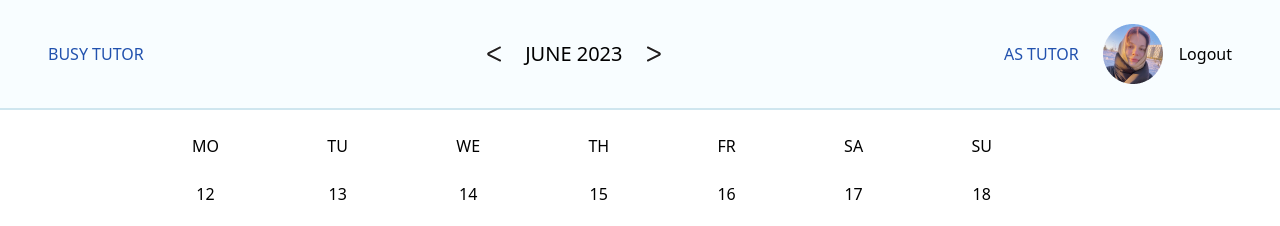
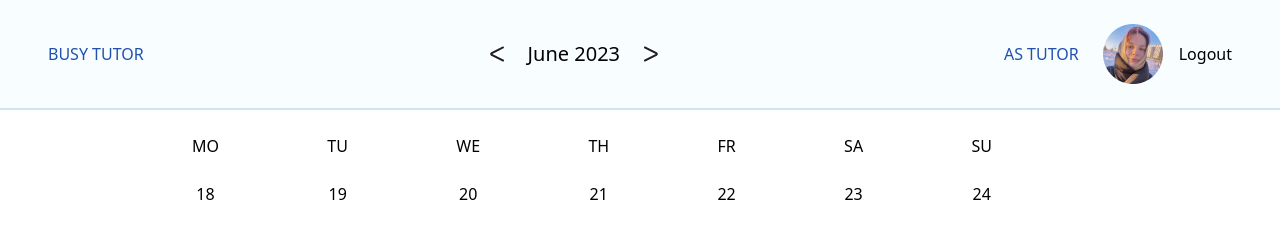
Before and after one commit to mpvnlv/Busy_tutor, a React (Create React App) app in the folder frontend/: page / in a window 1280 px wide. Shown: the top 226 px of the page. Built offline with nearby package versions, Linux system fonts and the light colour scheme.

Commit message:
Add days in week scrolling

```diff
--- a/frontend/package.json
+++ b/frontend/package.json
@@ -3,11 +3,13 @@
   "version": "0.1.0",
   "private": true,
   "dependencies": {
+    "@reduxjs/toolkit": "^1.9.5",
     "@testing-library/jest-dom": "^5.16.5",
     "@testing-library/react": "^13.4.0",
     "@testing-library/user-event": "^13.5.0",
     "react": "^18.2.0",
     "react-dom": "^18.2.0",
+    "react-redux": "^8.1.0",
     "react-scripts": "5.0.1",
     "web-vitals": "^2.1.4"
   },
--- a/frontend/src/components/Calendar/Constants.js
+++ b/frontend/src/components/Calendar/Constants.js
@@ -1 +1,119 @@
-export const days_name = ["MO", "TU", "WE", "TH", "FR", "SA", "SU"]
+export const days_name = ["MO", "TU", "WE", "TH", "FR", "SA", "SU"];
+export const months_name = [
+  "January",
+  "February",
+  "March",
+  "April",
+  "May",
+  "June",
+  "July",
+  "August",
+  "September",
+  "October",
+  "November",
+  "December",
+];
+
+export const getDaysInMonth = (month, year) => {
+  const isLeapYear = (year % 4 === 0 && year % 100 !== 0) || year % 400 === 0;
+
+  const daysInMonth = [
+    31,
+    isLeapYear ? 29 : 28,
+    31,
+    30,
+    31,
+    30,
+    31,
+    31,
+    30,
+    31,
+    30,
+    31,
+  ];
+
+  return daysInMonth[month];
+};
+
+export const getCurrentDate = () => {
+  const day = new Date().getDate();
+  const month = new Date().getMonth();
+  const year = new Date().getFullYear();
+  return [day, month, year];
+};
+
+export const getCurrentSunday = (day, month, year) => {
+  const date = new Date(year, month, day);
+  const currentDayOfWeek = date.getDay();
+  if (currentDayOfWeek === 0) {
+    return [day, month, year];
+  }
+  if (date - currentDayOfWeek > 0) {
+    return [date - currentDayOfWeek, month, year];
+  } else {
+    if (month === 0) {
+      return [
+        getDaysInMonth(11, year - 1) - currentDayOfWeek + 1,
+        11,
+        year - 1,
+      ];
+    }
+
+    return [
+      getDaysInMonth(month - 1, year) - currentDayOfWeek + 1,
+      month - 1,
+      year,
+    ];
+  }
+};
+
+export const getNextSunday = (date) => {
+  const [day, month, year] = date;
+  if (day + 7 <= getDaysInMonth(month, year)) {
+    return [day + 7, month, year];
+  } else {
+    if (month === 11) {
+      return [day + 7 - getDaysInMonth(month, year), 0, year + 1];
+    } else {
+      return [day + 7 - getDaysInMonth(month, year), month + 1, year];
+    }
+  }
+};
+
+export const getPrevSunday = (date) => {
+  const [day, month, year] = date;
+  if (day - 7 > 0) {
+    return [day - 7, month, year];
+  } else {
+    if (month === 0) {
+      return [getDaysInMonth(11, year - 1) - (7 - day), 11, year - 1];
+    } else {
+      return [getDaysInMonth(month - 1, year) - (7 - day), month - 1, year];
+    }
+  }
+};
+
+export const getDaysInWeek = (curSunday, curMonth, curYear) => {
+  const daysInWeek = [];
+  for (let i = 0; i < 7; i++) {
+    if (curSunday + i <= getDaysInMonth(curMonth, curYear)) {
+      daysInWeek.push([curSunday + i, curMonth, curYear]);
+    } else {
+      if (curMonth === 11) {
+        daysInWeek.push([
+          curSunday + i - getDaysInMonth(curMonth, curYear),
+          1,
+          curYear + 1,
+        ]);
+      } else {
+        daysInWeek.push([
+          curSunday + i - getDaysInMonth(curMonth, curYear),
+          curMonth + 1,
+          curYear,
+        ]);
+      }
+    }
+  }
+
+  return daysInWeek;
+};
--- a/frontend/src/components/Calendar/Days.js
+++ b/frontend/src/components/Calendar/Days.js
@@ -1,14 +1,9 @@
 import { days_name } from "./Constants";
-import { useState } from "react";
+import { useSelector } from "react-redux";
 
 export const Days = () => {
-  const [firstDate, setFirstDate] = useState(() => {
-    const currentDate = new Date();
-    const currentDay = currentDate.getDay();
-    const diff =
-      currentDate.getDate() - currentDay + (currentDay === 0 ? -6 : 1);
-    return new Date(currentDate.setDate(diff)).getDate();
-  });
+
+  const daysOfWeek = useSelector((state) => state.dateReducer.daysOfWeek);
 
   return (
     <div className="flex justify-between items-center pr-72 pl-48 pt-6 pb-4">
@@ -16,7 +11,7 @@ export const Days = () => {
         return (
           <div key={index} className="flex flex-col justify-between items-center">
             <p>{day}</p>
-            <p className="pt-6">{firstDate + index}</p>
+            <p className="pt-6">{daysOfWeek[index][0]}</p>
           </div>
         );
       })}
--- a/frontend/src/components/Header/Header.js
+++ b/frontend/src/components/Header/Header.js
@@ -1,16 +1,23 @@
 import RightArrow from "../../assets/RightArrow.png";
 import LeftArrow from "../../assets/LeftArrow.png";
 import Avatar from "../../assets/Avatar.png";
+import { useDispatch, useSelector } from "react-redux";
+import { months_name } from "../Calendar/Constants";
+import { nextWeek, prevWeek } from "../../store/slices/DateSlice";
 
 export const Header = () => {
+
+  const curSunday = useSelector((state) => state.dateReducer.curSunday);
+  const dispatch = useDispatch();
+
   return (
     <div className="flex justify-between items-center bg-header_bg py-6 px-12
     border-b-2 border-header_border">
       <h2 className="text-bold text-booked_clicked">BUSY TUTOR</h2>
       <div className="flex justify-between items-center">
-        <img src={LeftArrow} alt="left arrow" />
-        <h1 className="px-6 text-xl">JUNE 2023</h1>
-        <img src={RightArrow} alt="right arrow" />
+        <img onClick={() => {dispatch(prevWeek())}} className="hover:cursor-pointer" src={LeftArrow}  alt="left arrow" />
+        <h1 className="px-6 text-xl">{months_name[curSunday[1]]} {curSunday[2]}</h1>
+        <img onClick={() => {dispatch(nextWeek())}} className="hover:cursor-pointer" src={RightArrow} alt="right arrow" />
       </div>
       <div className="flex justify-between items-center">
         <h1 className="pr-6 text-booked_clicked">AS TUTOR</h1>
--- a/frontend/src/index.js
+++ b/frontend/src/index.js
@@ -1,11 +1,15 @@
 import React from 'react';
 import ReactDOM from 'react-dom/client';
 import './index.css';
-import {App} from './App';
+import { App } from './App';
+import store from "./store/store";
+import { Provider } from "react-redux";
 
 const root = ReactDOM.createRoot(document.getElementById('root'));
 root.render(
   <React.StrictMode>
-    <App />
+    <Provider store={store}>
+      <App />
+    </Provider>
   </React.StrictMode>
 );
--- /dev/null
+++ b/frontend/src/store/slices/DateSlice.js
@@ -0,0 +1,30 @@
+import { createSlice } from "@reduxjs/toolkit";
+import { getCurrentSunday } from "../../components/Calendar/Constants";
+import { getDaysInWeek } from "../../components/Calendar/Constants";
+import { getCurrentDate } from "../../components/Calendar/Constants";
+import { getNextSunday } from "../../components/Calendar/Constants";
+import { getPrevSunday } from "../../components/Calendar/Constants";
+
+const initialState = {
+  curSunday: getCurrentSunday(...getCurrentDate()),
+  daysOfWeek: getDaysInWeek(...getCurrentDate()),
+};
+
+const dateSlice = createSlice({
+  name: "dateSlice",
+  initialState,
+  reducers: {
+    nextWeek: (state, action) => {
+      state.curSunday = getNextSunday(state.curSunday);
+      state.daysOfWeek = getDaysInWeek(...state.curSunday);
+    },
+    prevWeek: (state, action) => {
+      state.curSunday = getPrevSunday(state.curSunday);
+      state.daysOfWeek = getDaysInWeek(...state.curSunday);
+    },
+  },
+});
+
+export const { nextWeek, prevWeek } = dateSlice.actions;
+
+export default dateSlice.reducer;
--- /dev/null
+++ b/frontend/src/store/store.js
@@ -0,0 +1,12 @@
+import { combineReducers, configureStore } from "@reduxjs/toolkit";
+import dateReducer from "./slices/DateSlice";
+
+const rootReducer = combineReducers({
+    dateReducer,
+});
+
+const store = configureStore({
+    reducer: rootReducer,
+});
+
+export default store;
```
Also changed, not shown: 1 other file (tests, documents, lock files or other folders).
